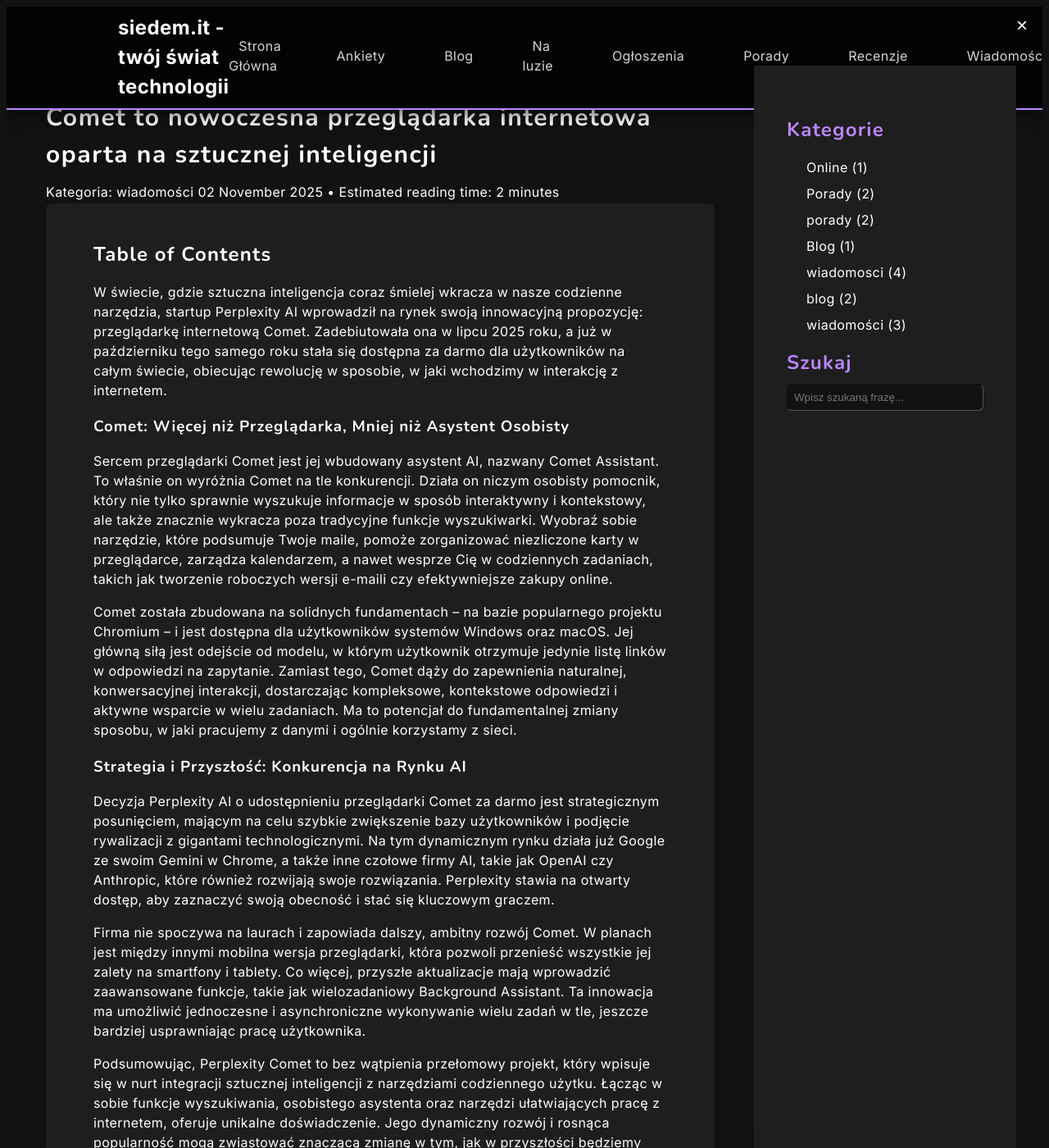
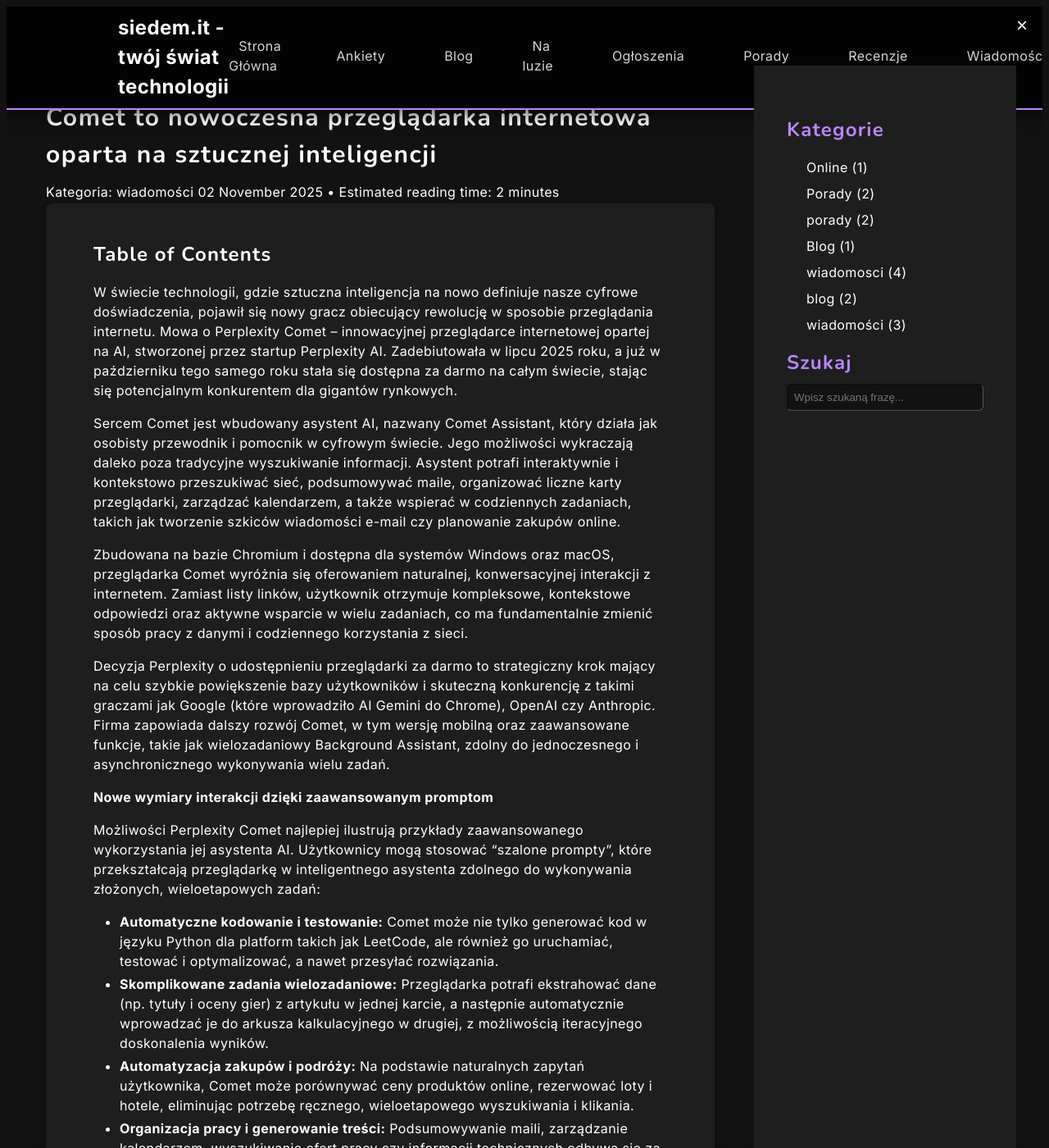
Before and after one commit to maracuyan/siedem.it, a Jekyll site: the page built from _posts/2025-11-02-Comet-to-nowoczesna-przeglądarka-internetowa-oparta-na-sztucznej-inteligencji.md, in a window 1280 px wide and 1400 px high. Shown: the whole window at 82% size. Built offline with Jekyll 4.4.1, drawn with Linux system fonts in a browser that asks for light colours; some of the changed text lies outside the part shown.

Commit message:
Automated: Add/update blog post from discussion 'Comet to nowoczesna przeglądarka internetowa oparta na sztucznej inteligencji'

```diff
--- a/_posts/2025-11-02-Comet-to-nowoczesna-przeglądarka-internetowa-oparta-na-sztucznej-inteligencji.md
+++ b/_posts/2025-11-02-Comet-to-nowoczesna-przeglądarka-internetowa-oparta-na-sztucznej-inteligencji.md
@@ -11,18 +11,21 @@
 title: Comet to nowoczesna przeglądarka internetowa oparta na sztucznej inteligencji
 ---
 
-W świecie, gdzie sztuczna inteligencja coraz śmielej wkracza w nasze codzienne narzędzia, startup Perplexity AI wprowadził na rynek swoją innowacyjną propozycję: przeglądarkę internetową Comet. Zadebiutowała ona w lipcu 2025 roku, a już w październiku tego samego roku stała się dostępna za darmo dla użytkowników na całym świecie, obiecując rewolucję w sposobie, w jaki wchodzimy w interakcję z internetem.
+W świecie technologii, gdzie sztuczna inteligencja na nowo definiuje nasze cyfrowe doświadczenia, pojawił się nowy gracz obiecujący rewolucję w sposobie przeglądania internetu. Mowa o Perplexity Comet – innowacyjnej przeglądarce internetowej opartej na AI, stworzonej przez startup Perplexity AI. Zadebiutowała w lipcu 2025 roku, a już w październiku tego samego roku stała się dostępna za darmo na całym świecie, stając się potencjalnym konkurentem dla gigantów rynkowych.
 
-### Comet: Więcej niż Przeglądarka, Mniej niż Asystent Osobisty
+Sercem Comet jest wbudowany asystent AI, nazwany Comet Assistant, który działa jak osobisty przewodnik i pomocnik w cyfrowym świecie. Jego możliwości wykraczają daleko poza tradycyjne wyszukiwanie informacji. Asystent potrafi interaktywnie i kontekstowo przeszukiwać sieć, podsumowywać maile, organizować liczne karty przeglądarki, zarządzać kalendarzem, a także wspierać w codziennych zadaniach, takich jak tworzenie szkiców wiadomości e-mail czy planowanie zakupów online.
 
-Sercem przeglądarki Comet jest jej wbudowany asystent AI, nazwany Comet Assistant. To właśnie on wyróżnia Comet na tle konkurencji. Działa on niczym osobisty pomocnik, który nie tylko sprawnie wyszukuje informacje w sposób interaktywny i kontekstowy, ale także znacznie wykracza poza tradycyjne funkcje wyszukiwarki. Wyobraź sobie narzędzie, które podsumuje Twoje maile, pomoże zorganizować niezliczone karty w przeglądarce, zarządza kalendarzem, a nawet wesprze Cię w codziennych zadaniach, takich jak tworzenie roboczych wersji e-maili czy efektywniejsze zakupy online.
+Zbudowana na bazie Chromium i dostępna dla systemów Windows oraz macOS, przeglądarka Comet wyróżnia się oferowaniem naturalnej, konwersacyjnej interakcji z internetem. Zamiast listy linków, użytkownik otrzymuje kompleksowe, kontekstowe odpowiedzi oraz aktywne wsparcie w wielu zadaniach, co ma fundamentalnie zmienić sposób pracy z danymi i codziennego korzystania z sieci.
 
-Comet została zbudowana na solidnych fundamentach – na bazie popularnego projektu Chromium – i jest dostępna dla użytkowników systemów Windows oraz macOS. Jej główną siłą jest odejście od modelu, w którym użytkownik otrzymuje jedynie listę linków w odpowiedzi na zapytanie. Zamiast tego, Comet dąży do zapewnienia naturalnej, konwersacyjnej interakcji, dostarczając kompleksowe, kontekstowe odpowiedzi i aktywne wsparcie w wielu zadaniach. Ma to potencjał do fundamentalnej zmiany sposobu, w jaki pracujemy z danymi i ogólnie korzystamy z sieci.
+Decyzja Perplexity o udostępnieniu przeglądarki za darmo to strategiczny krok mający na celu szybkie powiększenie bazy użytkowników i skuteczną konkurencję z takimi graczami jak Google (które wprowadziło AI Gemini do Chrome), OpenAI czy Anthropic. Firma zapowiada dalszy rozwój Comet, w tym wersję mobilną oraz zaawansowane funkcje, takie jak wielozadaniowy Background Assistant, zdolny do jednoczesnego i asynchronicznego wykonywania wielu zadań.
 
-### Strategia i Przyszłość: Konkurencja na Rynku AI
+**Nowe wymiary interakcji dzięki zaawansowanym promptom**
 
-Decyzja Perplexity AI o udostępnieniu przeglądarki Comet za darmo jest strategicznym posunięciem, mającym na celu szybkie zwiększenie bazy użytkowników i podjęcie rywalizacji z gigantami technologicznymi. Na tym dynamicznym rynku działa już Google ze swoim Gemini w Chrome, a także inne czołowe firmy AI, takie jak OpenAI czy Anthropic, które również rozwijają swoje rozwiązania. Perplexity stawia na otwarty dostęp, aby zaznaczyć swoją obecność i stać się kluczowym graczem.
+Możliwości Perplexity Comet najlepiej ilustrują przykłady zaawansowanego wykorzystania jej asystenta AI. Użytkownicy mogą stosować "szalone prompty", które przekształcają przeglądarkę w inteligentnego asystenta zdolnego do wykonywania złożonych, wieloetapowych zadań:
 
-Firma nie spoczywa na laurach i zapowiada dalszy, ambitny rozwój Comet. W planach jest między innymi mobilna wersja przeglądarki, która pozwoli przenieść wszystkie jej zalety na smartfony i tablety. Co więcej, przyszłe aktualizacje mają wprowadzić zaawansowane funkcje, takie jak wielozadaniowy Background Assistant. Ta innowacja ma umożliwić jednoczesne i asynchroniczne wykonywanie wielu zadań w tle, jeszcze bardziej usprawniając pracę użytkownika.
+*   **Automatyczne kodowanie i testowanie:** Comet może nie tylko generować kod w języku Python dla platform takich jak LeetCode, ale również go uruchamiać, testować i optymalizować, a nawet przesyłać rozwiązania.
+*   **Skomplikowane zadania wielozadaniowe:** Przeglądarka potrafi ekstrahować dane (np. tytuły i oceny gier) z artykułu w jednej karcie, a następnie automatycznie wprowadzać je do arkusza kalkulacyjnego w drugiej, z możliwością iteracyjnego doskonalenia wyników.
+*   **Automatyzacja zakupów i podróży:** Na podstawie naturalnych zapytań użytkownika, Comet może porównywać ceny produktów online, rezerwować loty i hotele, eliminując potrzebę ręcznego, wieloetapowego wyszukiwania i klikania.
+*   **Organizacja pracy i generowanie treści:** Podsumowywanie maili, zarządzanie kalendarzem, wyszukiwanie ofert pracy czy informacji technicznych odbywa się za pomocą prostych, naturalnych poleceń. Asystent wspiera również w tworzeniu kreatywnych treści, takich jak szkice maili, raporty czy prezentacje, które następnie można modyfikować poprzez dialog z AI.
 
-Podsumowując, Perplexity Comet to bez wątpienia przełomowy projekt, który wpisuje się w nurt integracji sztucznej inteligencji z narzędziami codziennego użytku. Łącząc w sobie funkcje wyszukiwania, osobistego asystenta oraz narzędzi ułatwiających pracę z internetem, oferuje unikalne doświadczenie. Jego dynamiczny rozwój i rosnąca popularność mogą zwiastować znaczącą zmianę w tym, jak w przyszłości będziemy korzystać z internetu i pozyskiwać informacje.
+Te przykłady jasno pokazują, że Perplexity Comet redefiniuje przeglądanie internetu, zamieniając je w aktywną i dynamiczną interakcję. Zamiast pasywnego konsumowania treści, użytkownik otrzymuje inteligentnego partnera, który wspiera go w realizacji złożonych celów. To przełomowy projekt, który łączy funkcje wyszukiwania, asystenta osobistego i narzędzi ułatwiających codzienną pracę, zapowiadając możliwą zmianę w sposobie, w jaki korzystamy z sieci.
```
